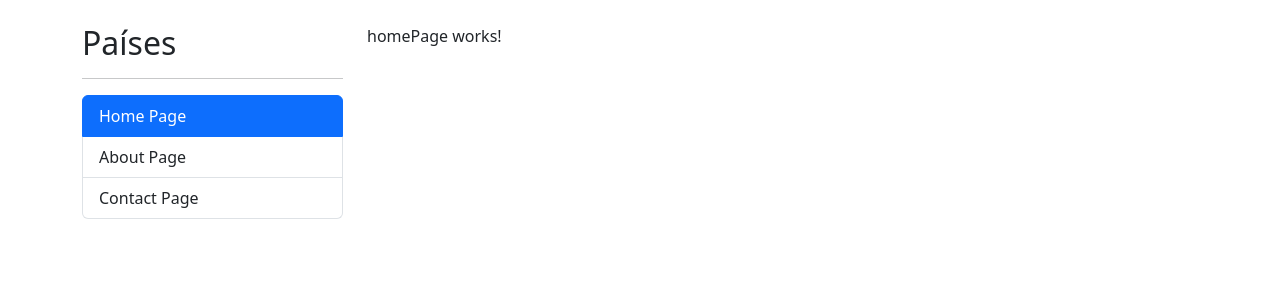
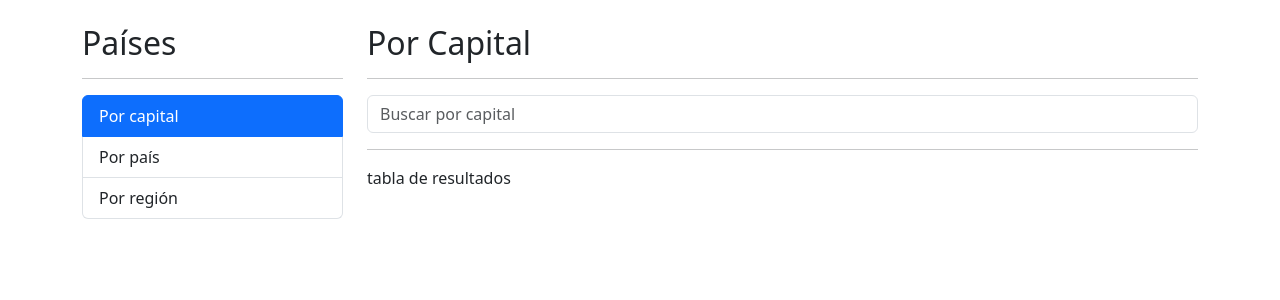
Before and after one commit to dotJManuel/CountryApp-Angular, an Angular app: page /countries/by-capital in a window 1280 px wide. Before the commit this address led to /. Shown: the top 300 px of the page. Built offline with nearby package versions, Linux system fonts and the light colour scheme.

Commit message:
se creo el componente search box

```diff
--- a/src/app/app-routing.module.ts
+++ b/src/app/app-routing.module.ts
@@ -5,10 +5,10 @@ import { AboutPageComponent } from './shared/pages/about-page/about-page.compone
 import { ContactPageComponent } from './shared/pages/contact-page/contact-page.component';
 
 const routes: Routes = [
-  {
-    path: '',
-    component: HomePageComponent
-  },
+  // {
+  //   path: '',
+  //   component: HomePageComponent
+  // },
   {
     path: 'about',
     component: AboutPageComponent
@@ -18,9 +18,13 @@ const routes: Routes = [
     component: ContactPageComponent
   },
   {
+    path: 'countries',
+    loadChildren: () => import('./countries/countries.module').then( m => m.CountriesModule)
+  },
+  {
     path: '**',
-    redirectTo: ''
-  },
+    redirectTo: 'countries'
+  }
 ]
 
 @NgModule({
--- a/src/app/countries/countries-routing.module.ts
+++ b/src/app/countries/countries-routing.module.ts
@@ -21,7 +21,11 @@ const routes: Routes = [
   {
     path: 'by/:id',
     component: CountryPageComponent
-  }
+  },
+  {
+    path: '**',
+    redirectTo: 'by-capital'
+  },
 ]
 
 @NgModule({
--- a/src/app/countries/countries.module.ts
+++ b/src/app/countries/countries.module.ts
@@ -5,6 +5,7 @@ import { ByCountryPageComponent } from './pages/by-country-page/by-country-page.
 import { ByRegionPageComponent } from './pages/by-region-page/by-region-page.component';
 import { CountryPageComponent } from './pages/country-page/country-page.component';
 import { CountriesRoutingModule } from './countries-routing.module';
+import { SharedModule } from '../shared/shared.module';
 
 
 
@@ -17,7 +18,8 @@ import { CountriesRoutingModule } from './countries-routing.module';
   ],
   imports: [
     CommonModule,
-    CountriesRoutingModule
+    CountriesRoutingModule,
+    SharedModule
   ]
 })
 export class CountriesModule { }
--- a/src/app/countries/pages/by-capital-page/by-capital-page.component.html
+++ b/src/app/countries/pages/by-capital-page/by-capital-page.component.html
@@ -1 +1,15 @@
-<p>by-capital-page works!</p>
+<h2>Por Capital</h2>
+<hr>
+
+<div class="row">
+  <div class="col">
+    <shared-search-box placeholder="Buscar por capital"></shared-search-box>
+  </div>
+</div>
+
+<div class="row">
+  <div class="col">
+    <hr>
+    tabla de resultados
+  </div>
+</div>
--- /dev/null
+++ b/src/app/shared/components/search-box/search-box.component.html
@@ -0,0 +1,6 @@
+
+<input
+  type="text"
+  [placeholder]="placeholder"
+  class="form-control"
+>
--- /dev/null
+++ b/src/app/shared/components/search-box/search-box.component.ts
@@ -0,0 +1,12 @@
+import { Component, Input, OnInit } from '@angular/core';
+
+@Component({
+  selector: 'shared-search-box',
+  templateUrl: './search-box.component.html'
+})
+export class SearchBoxComponent {
+
+  @Input()
+  public placeholder: string = '';
+
+}
--- a/src/app/shared/components/sidebar/sidebar.component.html
+++ b/src/app/shared/components/sidebar/sidebar.component.html
@@ -3,20 +3,41 @@
 
 <ul class="list-group">
 
-  <li routerLink=""
+  <!-- <li routerLink=""
     routerLinkActive="active"
     [routerLinkActiveOptions]="{ exact: true}"
     class="list-group-item">
     Home Page
   </li>
+
   <li routerLink="about"
     routerLinkActive="active"
     class="list-group-item">
     About Page
   </li>
+
   <li routerLink="contact"
     routerLinkActive="active"
     class="list-group-item">
     Contact Page
+  </li> -->
+
+  <li routerLink="countries/by-capital"
+    routerLinkActive="active"
+    class="list-group-item">
+    Por capital
   </li>
+
+  <li routerLink="countries/by-country"
+    routerLinkActive="active"
+    class="list-group-item">
+    Por país
+  </li>
+
+  <li routerLink="countries/by-region"
+    routerLinkActive="active"
+    class="list-group-item">
+    Por región
+  </li>
+
 </ul>
```
Also changed, not shown: src/app/shared/shared.module.ts (+5 -2 lines).
